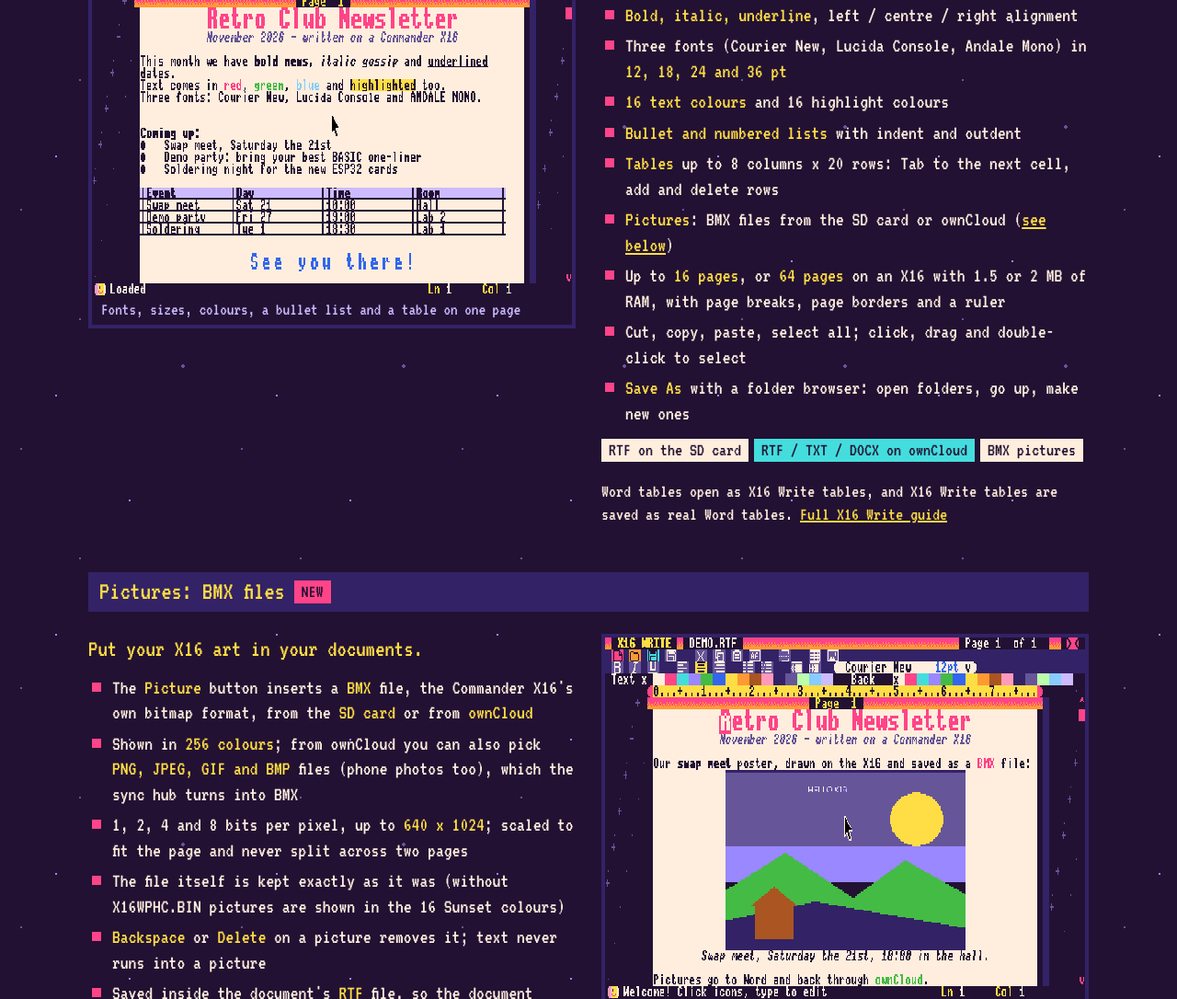
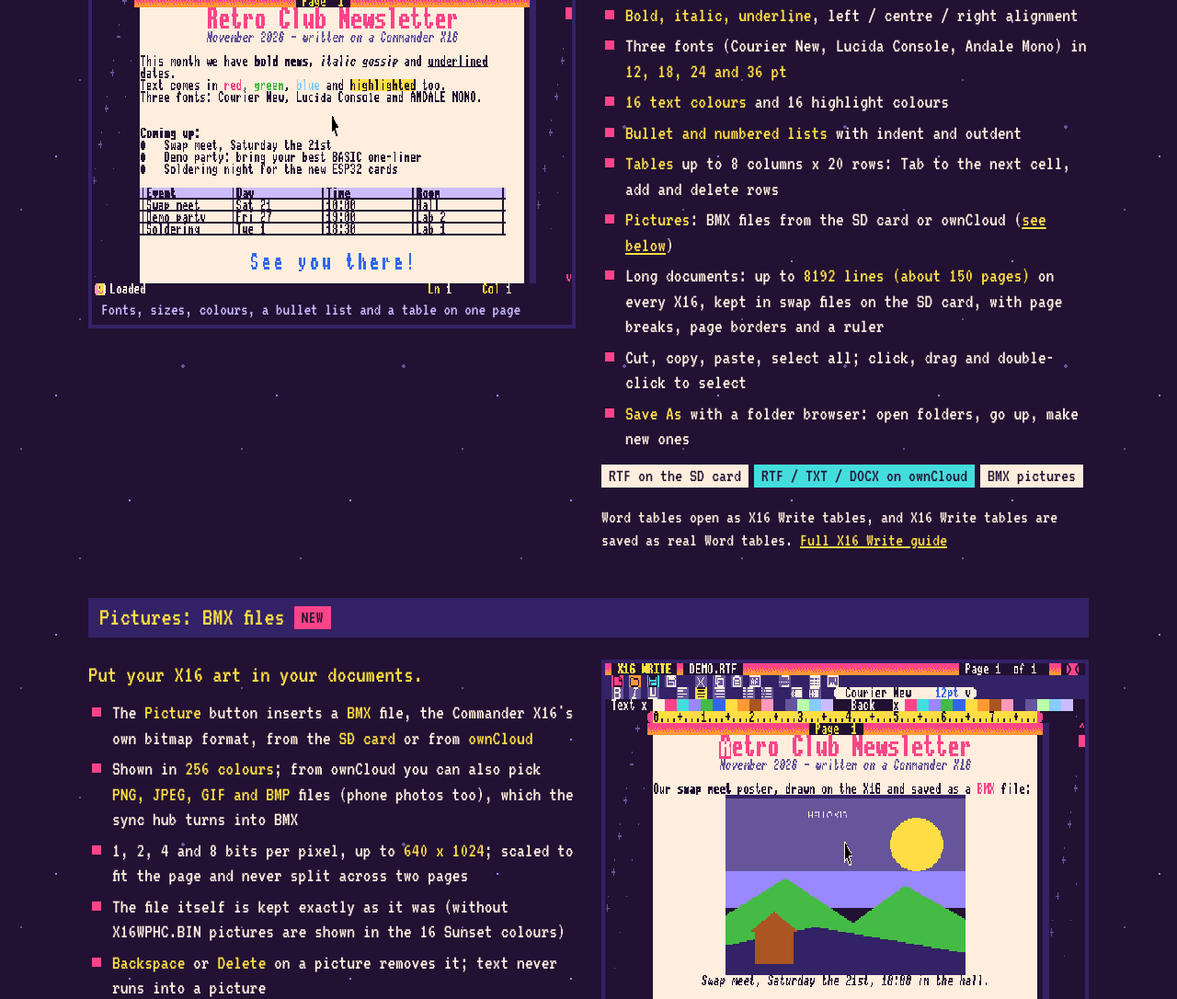
Before and after one commit to hermeslohin/cx16officesuite, a plain HTML site: page docs/index.html in a window 1280 px wide. Shown: the part 1103-2189 px from the top of the page at 92% size. Drawn offline with Linux system fonts and the light colour scheme.

Commit message:
X16 Write a4ca809: long documents in swap files on the SD card
New build of X16 Write (a4ca809) with X16WPVM.BIN: a document can be up
to 8192 lines (about 150 pages) on every X16, even with 512 KB. Only
the part in use is in RAM; the rest is paged to swap files in
//X16WPSWP/ on the SD card. Without X16WPVM.BIN the old in-RAM limits
apply. X16LINK.BIN, X16DOCS.BIN, X16WPTH.BIN and the themes unchanged.

Co-Authored-By: Claude Opus 5.5 <noreply@anthropic.com>

```diff
--- a/docs/index.html
+++ b/docs/index.html
@@ -377,7 +377,7 @@
           <li><b>Bullet and numbered lists</b> with indent and outdent</li>
           <li><b>Tables</b> up to 8 columns x 20 rows: Tab to the next cell, add and delete rows</li>
           <li><b>Pictures</b>: BMX files from the SD card or ownCloud (<a href="#pictures">see below</a>)</li>
-          <li>Up to <b>16 pages</b>, or <b>64 pages</b> on an X16 with 1.5 or 2 MB of RAM, with page breaks, page borders and a ruler</li>
+          <li>Long documents: up to <b>8192 lines (about 150 pages)</b> on every X16, kept in swap files on the SD card, with page breaks, page borders and a ruler</li>
           <li>Cut, copy, paste, select all; click, drag and double-click to select</li>
           <li><b>Save As</b> with a folder browser: open folders, go up, make new ones</li>
         </ul>
```
Also changed, not shown: 12 other files.
